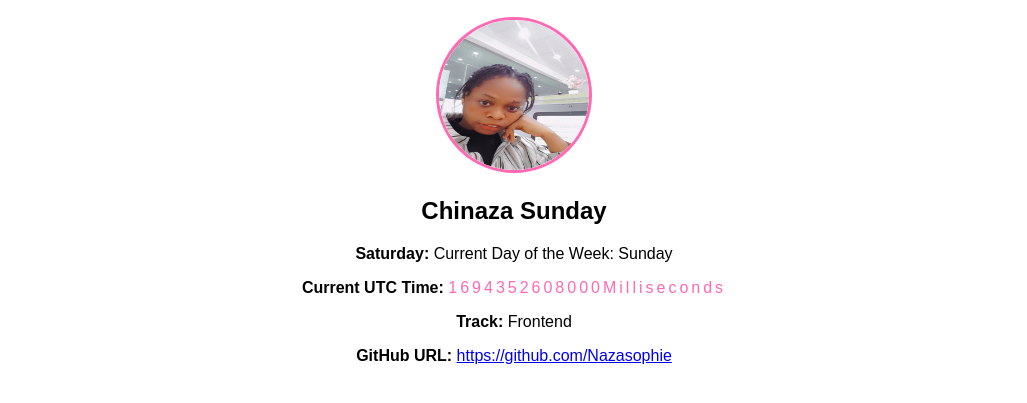
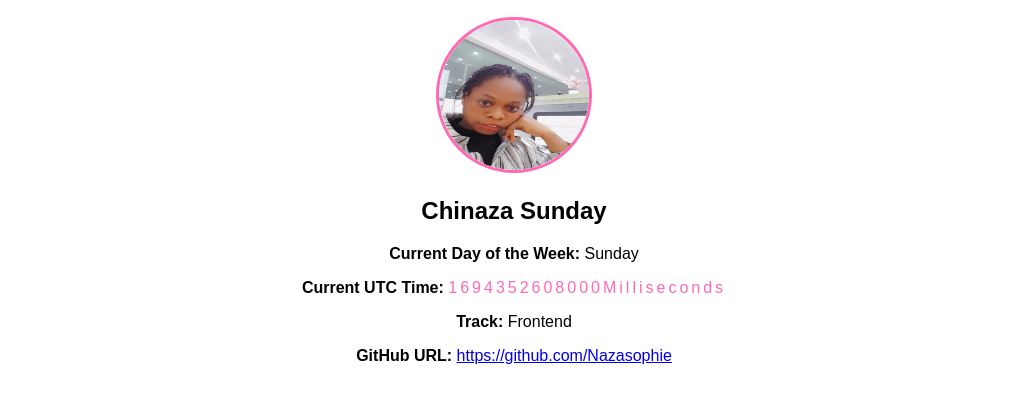
Before and after one commit to Nazasophie/profileweb_hngx, a plain HTML site: page index.html in a window 1280 px wide. Shown: the part 111-514 px from the top of the page, without its empty margins (126-1153 px from the left). Drawn offline with Linux system fonts and the light colour scheme.

Commit message:
updated time

```diff
--- a/index.html
+++ b/index.html
@@ -19,8 +19,8 @@
       </div>
       <div class="info">
         <p>
-          <strong>Saturday:</strong>
-          <span data-testid="currentDayOfTheWeek">Saturday</span>
+          <strong>Current Day of the Week:</strong>
+          <span data-testid="currentDayOfTheWeek"></span>
         </p>
         <!-- Add a unique ID to the UTC time span -->
         <p>
@@ -44,27 +44,39 @@
 
       // To get the current day of the week
       const getCurrentDayOfWeek = () => {
-  const daysOfWeek = ["Sunday", "Monday", "Tuesday", "Wednesday", "Thursday", "Friday", "Saturday"];
+        const daysOfWeek = [
+          "Sunday",
+          "Monday",
+          "Tuesday",
+          "Wednesday",
+          "Thursday",
+          "Friday",
+          "Saturday",
+        ];
         const dayOfWeek = daysOfWeek[currentDate.getUTCDay()];
         return dayOfWeek;
-}
+      };
 
       //
       const getCurrentUTCMillisecond = () => {
         const currentUTCTimeMilliseconds = new Date().getTime();
-  return `${currentUTCTimeMilliseconds}`
-}
+        return `${currentUTCTimeMilliseconds}`;
+      };
 
       const updateUTCTime = () => {
-  const currentDayElement = document.querySelector('[data-testid="currentDayOfTheWeek"]');
-  const currentUTCMillisecondElement = document.querySelector('[data-testid="currentUTCTime"]');
+        const currentDayElement = document.querySelector(
+          '[data-testid="currentDayOfTheWeek"]'
+        );
+        const currentUTCMillisecondElement = document.querySelector(
+          '[data-testid="currentUTCTime"]'
+        );
 
- currentDayElement.textContent = `Current Day of the Week: ${getCurrentDayOfWeek()}`;
+        currentDayElement.textContent = `${getCurrentDayOfWeek()}`;
         currentUTCMillisecondElement.textContent = `${getCurrentUTCMillisecond()}Milliseconds`;
 
         // const currentUTCTimeElementHMS = document.querySelector('[data-testid="currentUTCHMS"]');
         // currentUTCTimeElementHMS.textContent = `${getCurrentUTCTimeHMS()}`;
-}
+      };
 
       // Updating the Current Day of the Week and Current UTC Time elements in the HTML page every 1 second
       setInterval(updateUTCTime, 1000);
```
Lines whose indentation alone changed are shown as unchanged.
